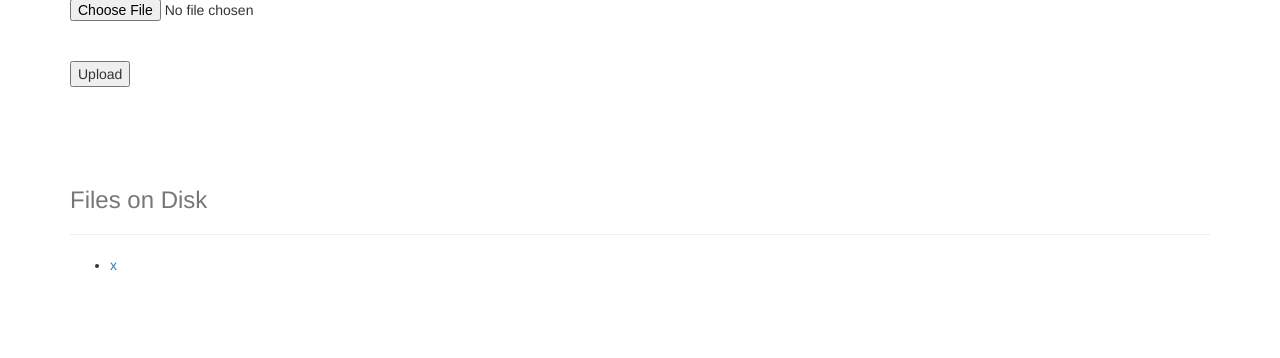
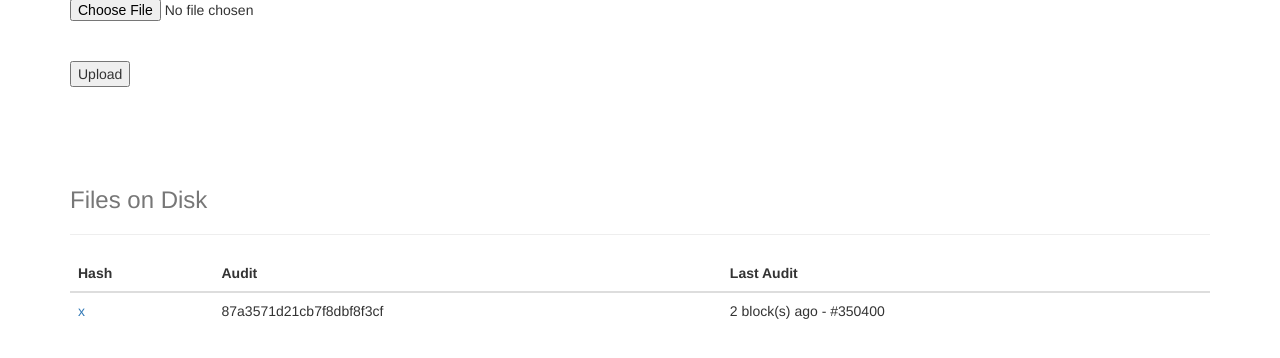
Before and after one commit to StorjOld/hashserv, a Flask app: template templates/index.html in a window 1280 px wide. Shown: the part 88-446 px from the top of the page. Run offline with Flask 2, Linux system fonts and the light colour scheme; the template is opened without the code that fills it: most values are stand-ins (such as "Sample title", 1, 10 or a date in 2020); some libraries are stand-ins or nearby versions.

Commit message:
Added a Table and API Docs

```diff
--- a/templates/index.html
+++ b/templates/index.html
@@ -17,14 +17,28 @@
 			</form>
 		</div>
 
-		<div class="header" style="margin-top: 100px;">
+		<div style="margin-top: 100px;">
 			<h3 class="text-muted">Files on Disk</h3>
 			<hr/>
-			<ul>
-			{% for hash in files %}
-			  <li><a href="api/download/{{ hash }}">{{ hash }}</a></li>
-			{% endfor %}
-			</ul>
+			<table class="table">
+				<thead>
+					<tr>
+					<th>Hash</th>
+					<th>Audit</th>
+					<th>Last Audit</th>
+					</tr>
+				</thead>
+				<tbody>
+					{% for hash in files %}
+					<tr>
+						<td><a href="api/download/{{ hash }}">{{ hash }}</a></td>
+						<td>87a3571d21cb7f8dbf8f3cf</td>
+						<td>2 block(s) ago - #350400</td>
+					</tr>
+					{% endfor %}
+					<tr>
+				</tbody>
+			</table>
 		</div>
 
 	</div>
```
Also changed, not shown: README.md.
